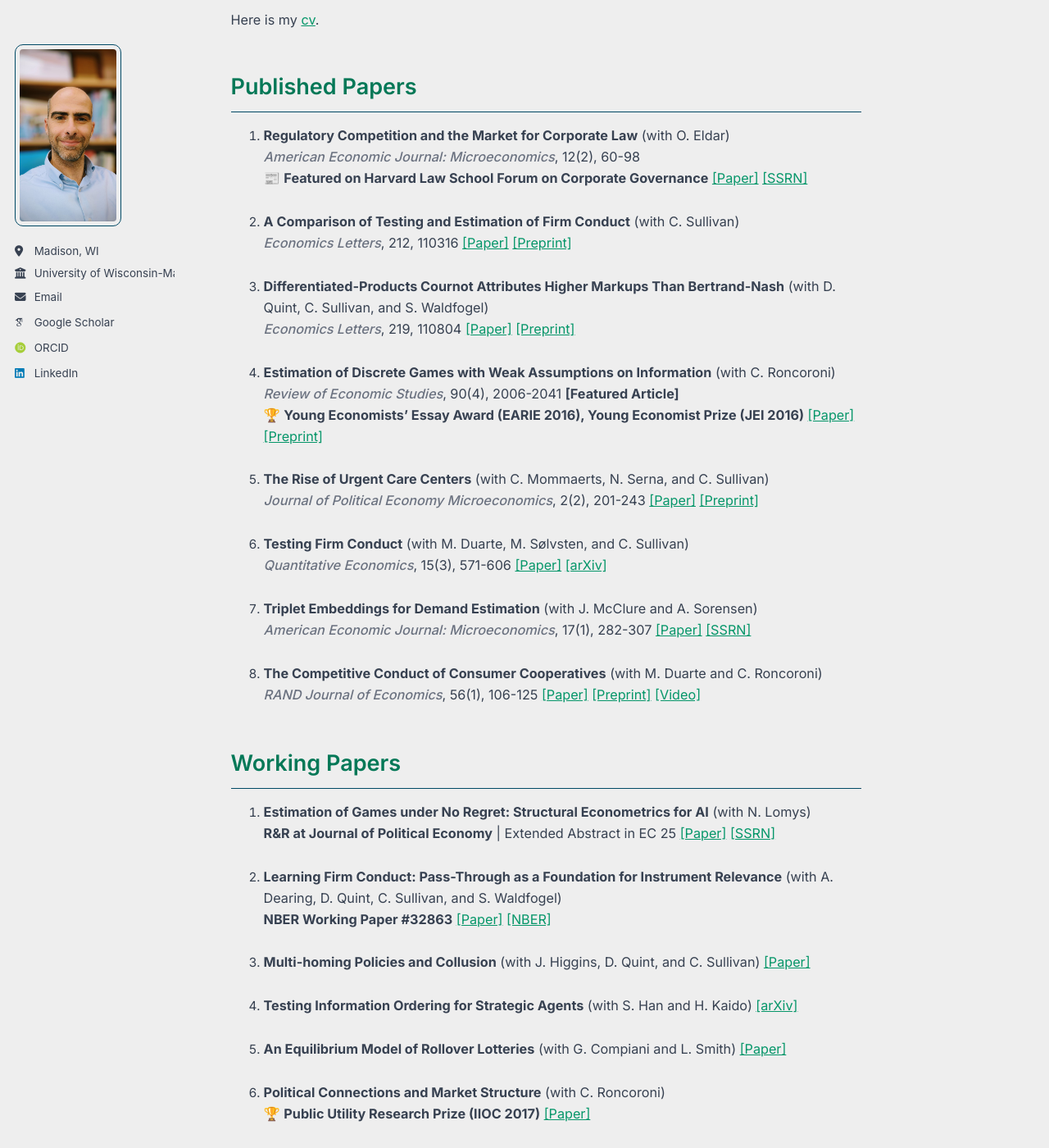
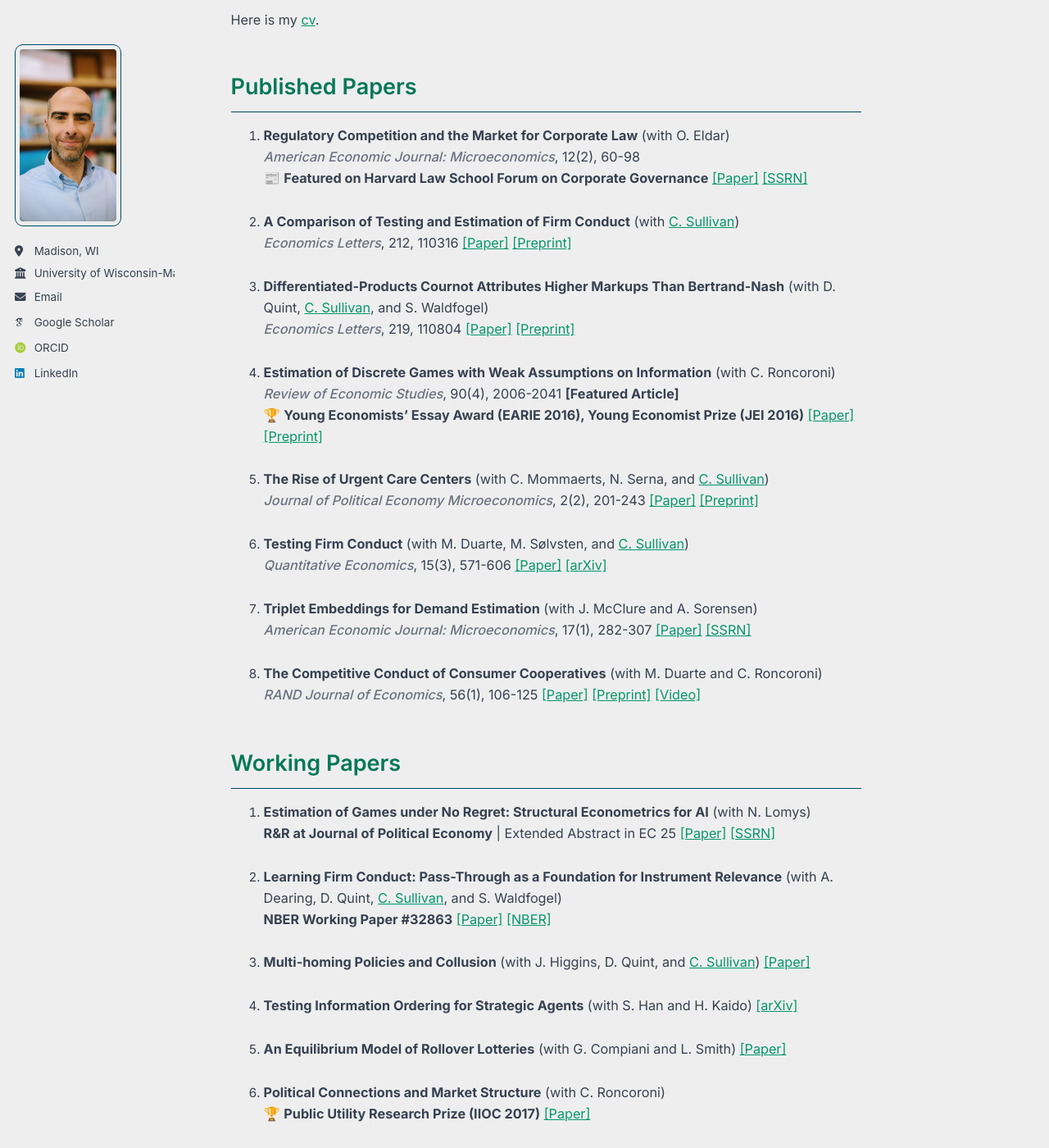
Before and after one commit to LorenzoMagnolfi/Lorenzomagnolfi.github.io, a Jekyll site: the page built from _pages/about.md, in a window 1280 px wide and 1400 px high, scrolled down 193 px. Shown: the whole window at 82% size. Built offline with Jekyll 4.4.1, drawn with Linux system fonts in a browser that asks for light colours; some web fonts are replaced; a script that is not in the unit is left out; part of the change alters nothing that is shown; some of the changed text lies outside the part shown.

```diff
--- a/_pages/about.md
+++ b/_pages/about.md
@@ -19,20 +19,20 @@ Here is my [cv](files\cv_2025.pdf).
    *American Economic Journal: Microeconomics*, 12(2), 60-98
    📰 **Featured on Harvard Law School Forum on Corporate Governance**  [[Paper]](https://www.aeaweb.org/articles?id=10.1257%2Fmic.20180056) [[SSRN]](https://papers.ssrn.com/sol3/papers.cfm?abstract_id=2685969)
 
-2. **A Comparison of Testing and Estimation of Firm Conduct** (with C. Sullivan)
+2. **A Comparison of Testing and Estimation of Firm Conduct** (with [C. Sullivan](https://sites.google.com/view/christopher-sullivan))
    *Economics Letters*, 212, 110316  [[Paper]](https://www.sciencedirect.com/science/article/pii/S0165176522000246) [[Preprint]](files/papers/AComparisonOfTestingEstimationFirmConduct.pdf)
 
-3. **Differentiated-Products Cournot Attributes Higher Markups Than Bertrand-Nash** (with D. Quint, C. Sullivan, and S. Waldfogel)
+3. **Differentiated-Products Cournot Attributes Higher Markups Than Bertrand-Nash** (with D. Quint, [C. Sullivan](https://sites.google.com/view/christopher-sullivan), and S. Waldfogel)
    *Economics Letters*, 219, 110804  [[Paper]](https://doi.org/10.1016/j.econlet.2022.110804) [[Preprint]](files/papers/BertrandCournot-76.pdf)
 
 4. **Estimation of Discrete Games with Weak Assumptions on Information** (with C. Roncoroni)
    *Review of Economic Studies*, 90(4), 2006-2041 **[Featured Article]**
    🏆 **Young Economists' Essay Award (EARIE 2016), Young Economist Prize (JEI 2016)**  [[Paper]](https://academic.oup.com/restud/advance-article-abstract/doi/10.1093/restud/rdac058/6670639) [[Preprint]](files/papers/EstimationDiscrGamesWeakInfo_MagnolfiRoncoroni_Mar2022.pdf)
 
-5. **The Rise of Urgent Care Centers** (with C. Mommaerts, N. Serna, and C. Sullivan)
+5. **The Rise of Urgent Care Centers** (with C. Mommaerts, N. Serna, and [C. Sullivan](https://sites.google.com/view/christopher-sullivan))
    *Journal of Political Economy Microeconomics*, 2(2), 201-243  [[Paper]](https://www.journals.uchicago.edu/doi/10.1086/727821) [[Preprint]](files/papers/RiseUCCs.pdf)
 
-6. **Testing Firm Conduct** (with M. Duarte, M. Sølvsten, and C. Sullivan)
+6. **Testing Firm Conduct** (with M. Duarte, M. Sølvsten, and [C. Sullivan](https://sites.google.com/view/christopher-sullivan))
    *Quantitative Economics*, 15(3), 571-606  [[Paper]](https://www.econometricsociety.org/publications/quantitative-economics/2024/07/01/Testing-Firm-Conduct) [[arXiv]](https://arxiv.org/abs/2301.06720)
 
 7. **Triplet Embeddings for Demand Estimation** (with J. McClure and A. Sorensen)
@@ -46,10 +46,10 @@ Here is my [cv](files\cv_2025.pdf).
 1. **Estimation of Games under No Regret: Structural Econometrics for AI** (with N. Lomys)
    **R&R at Journal of Political Economy** | Extended Abstract in EC 25  [[Paper]](files/papers/Estimation_of_Games_under_No_Regret_11_29.pdf) [[SSRN]](https://ssrn.com/abstract=4269273)
 
-2. **Learning Firm Conduct: Pass-Through as a Foundation for Instrument Relevance** (with A. Dearing, D. Quint, C. Sullivan, and S. Waldfogel)
+2. **Learning Firm Conduct: Pass-Through as a Foundation for Instrument Relevance** (with A. Dearing, D. Quint, [C. Sullivan](https://sites.google.com/view/christopher-sullivan), and S. Waldfogel)
    **NBER Working Paper #32863**  [[Paper]](files/papers/Falsifying_Models_and_Tax_Instruments-22.pdf) [[NBER]](https://www.nber.org/papers/w32863)
 
-3. **Multi-homing Policies and Collusion** (with J. Higgins, D. Quint, and C. Sullivan)  [[Paper]](files/papers/PlatformCollusion-3.pdf)
+3. **Multi-homing Policies and Collusion** (with J. Higgins, D. Quint, and [C. Sullivan](https://sites.google.com/view/christopher-sullivan))  [[Paper]](files/papers/PlatformCollusion-3.pdf)
 
 4. **Testing Information Ordering for Strategic Agents** (with S. Han and H. Kaido)  [[arXiv]](https://arxiv.org/abs/2402.19425)
 
@@ -61,10 +61,10 @@ Here is my [cv](files\cv_2025.pdf).
 ## Software
 
 - **pyRVtest: Python Package for Testing Firm Conduct**
-  With M. Duarte, M. Sølvsten, C. Sullivan, and A. Tarascina
+  With M. Duarte, M. Sølvsten, [C. Sullivan](https://sites.google.com/view/christopher-sullivan), and A. Tarascina
   [[GitHub]](https://github.com/anyatarascina/pyRVtest)
 
-### Contact
+## Contact
 **Email**: [magnolfi@wisc.edu](mailto:magnolfi@wisc.edu)
 
 **Office**: Room 6426, 1180 Observatory Drive, Madison, WI 53706-1393
```
